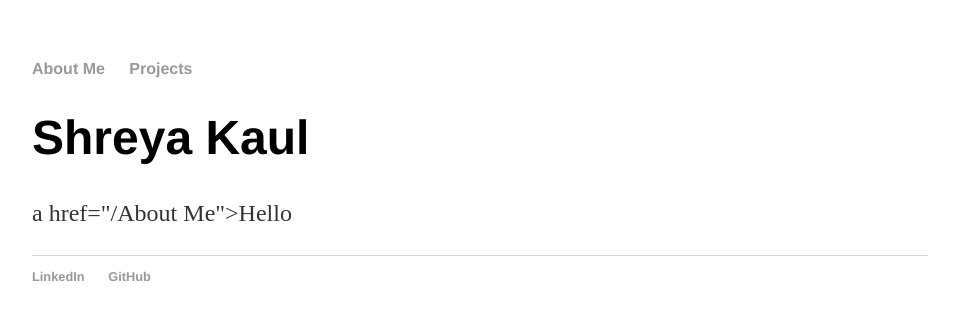
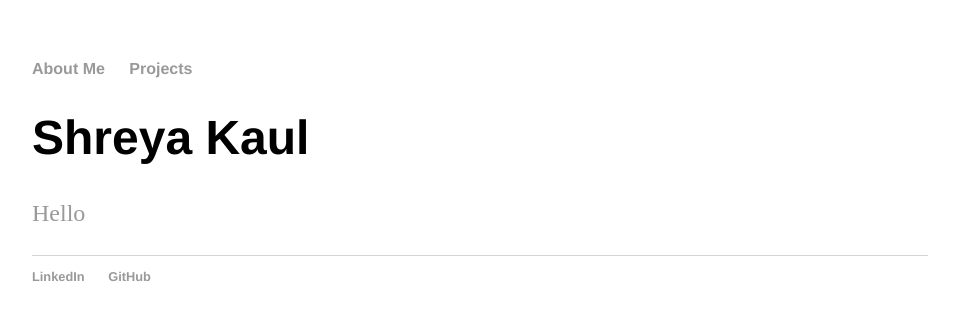
Before and after one commit to shreyakaul/shreyakaul.github.io, a Jekyll site: the page built from index.html, in a window 1280 px wide. Shown: the top 320 px of the page, without its empty margins (160-1119 px from the left). Built offline with Jekyll 4.4.1, drawn with Linux system fonts in a browser that asks for light colours.

Commit message:
Update index.html

```diff
--- a/index.html
+++ b/index.html
@@ -4,6 +4,6 @@ title: Shreya Kaul
 ---
 <div class="blurb">
 	<h1>Shreya Kaul</h1>
-	<p>a href="/About Me">Hello</a></p>
+	<p><a href="/About Me">Hello</a></p>
 
 </div><!-- /.blurb -->
```
